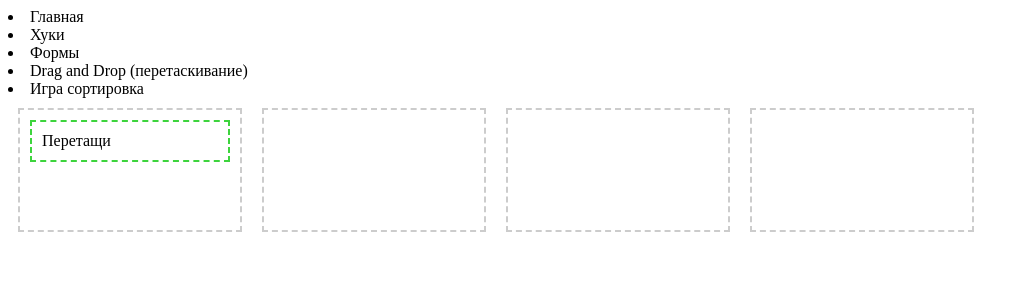
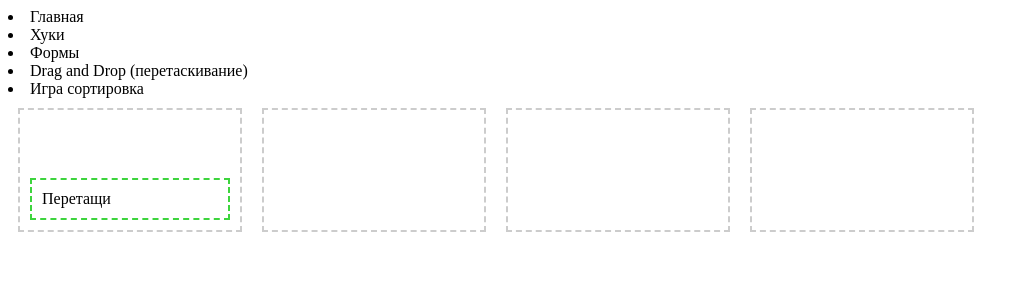
Before and after one commit to Ad-Abzatov/react-examples, a React (Create React App) app: page /gamesort in a window 1280 px wide. Shown: the top 300 px of the page, without its empty margins (0-1029 px from the left). Built offline with nearby package versions, Linux system fonts and the light colour scheme.

Commit message:
move box

```diff
--- a/src/components/SortBox.tsx
+++ b/src/components/SortBox.tsx
@@ -1,10 +1,11 @@
-import React, { ReactNode } from "react"
+import React, { MouseEventHandler, ReactNode } from "react"
 
 interface SortBoxProps {
-  children: ReactNode
+  children: ReactNode,
+  onClickBox: MouseEventHandler<HTMLDivElement> | undefined,
 }
 
-const SortBox: React.FC<SortBoxProps> = ({children}) => {
+const SortBox: React.FC<SortBoxProps> = ({children, onClickBox}) => {
   return (
     <div
       style={{
@@ -15,9 +16,12 @@ const SortBox: React.FC<SortBoxProps> = ({children}) => {
         cursor: 'pointer',
         transition: 'all 0.2s',
         width: '200px',
+        flexDirection: 'column-reverse',
+        display: 'flex',
       }}
       onMouseEnter={(e) => e.currentTarget.style.borderColor = '#d421219f'}
       onMouseLeave={(e) => e.currentTarget.style.borderColor = '#ccc'}
+      onClick={onClickBox}
     >
       {children}
     </div>
--- a/src/pages/GameSort.tsx
+++ b/src/pages/GameSort.tsx
@@ -2,10 +2,10 @@ import { useState } from "react"
 import SortBox from "../components/SortBox";
 
 const GameSort = () => {
-  const [moveBox, setMoveBox] = useState(true);
+  const [moveBox, setMoveBox] = useState(0);
   const sortBoxes = [1, 2, 3, 4];
   const box = <div style={{border: '2px dashed #3dd43d', padding: '10px',}}>Перетащи</div>;
-  const clickHandler = () => setMoveBox(!moveBox);
+  const clickHandler = (item: number) => setMoveBox(item);
 
   return (
     <div
@@ -14,8 +14,11 @@ const GameSort = () => {
       }}
     >
       {sortBoxes.map((sortBox, index) => (
-        <SortBox key={sortBox}>
-          {index === 0 && box}
+        <SortBox
+          key={sortBox}
+          onClickBox={() => clickHandler(index)}
+        >
+          {index === moveBox && box}
         </SortBox>
       ))}
     </div>
@@ -23,50 +26,3 @@ const GameSort = () => {
 }
 
 export default GameSort
-
-    // <div
-    //   style={{
-    //     display: 'flex',
-    //   }}
-    // >
-    //   <div
-    //   style={{
-    //     minHeight: '100px',
-    //     border: '2px dashed #ccc',
-    //     padding: '10px',
-    //     margin: '10px 10px',
-    //     cursor: 'pointer',
-    //     transition: 'all 0.2s',
-    //     width: '200px',
-    //   }}
-    //   onMouseEnter={(e) => e.currentTarget.style.borderColor = '#d421219f'}
-    //   onMouseLeave={(e) => e.currentTarget.style.borderColor = '#ccc'}
-    //   onClick={() => {
-    //     if (!moveBox) {
-    //       clickHandler()
-    //     }
-    //   }}
-    // >
-    //   {moveBox ? box : null}
-    // </div>
-    // <div
-    //   style={{
-    //     minHeight: '100px',
-    //     border: '2px dashed #ccc',
-    //     padding: '10px',
-    //     margin: '10px 0',
-    //     cursor: 'pointer',
-    //     transition: 'all 0.2s',
-    //     width: '200px'
-    //   }}
-    //   onMouseEnter={(e) => e.currentTarget.style.borderColor = '#d421219f'}
-    //   onMouseLeave={(e) => e.currentTarget.style.borderColor = '#ccc'}
-    //   onClick={() => {
-    //     if (moveBox) {
-    //       clickHandler()
-    //     }
-    //   }}
-    // >
-    //   {!moveBox ? box : null}
-    // </div>
-    // </div>
```
